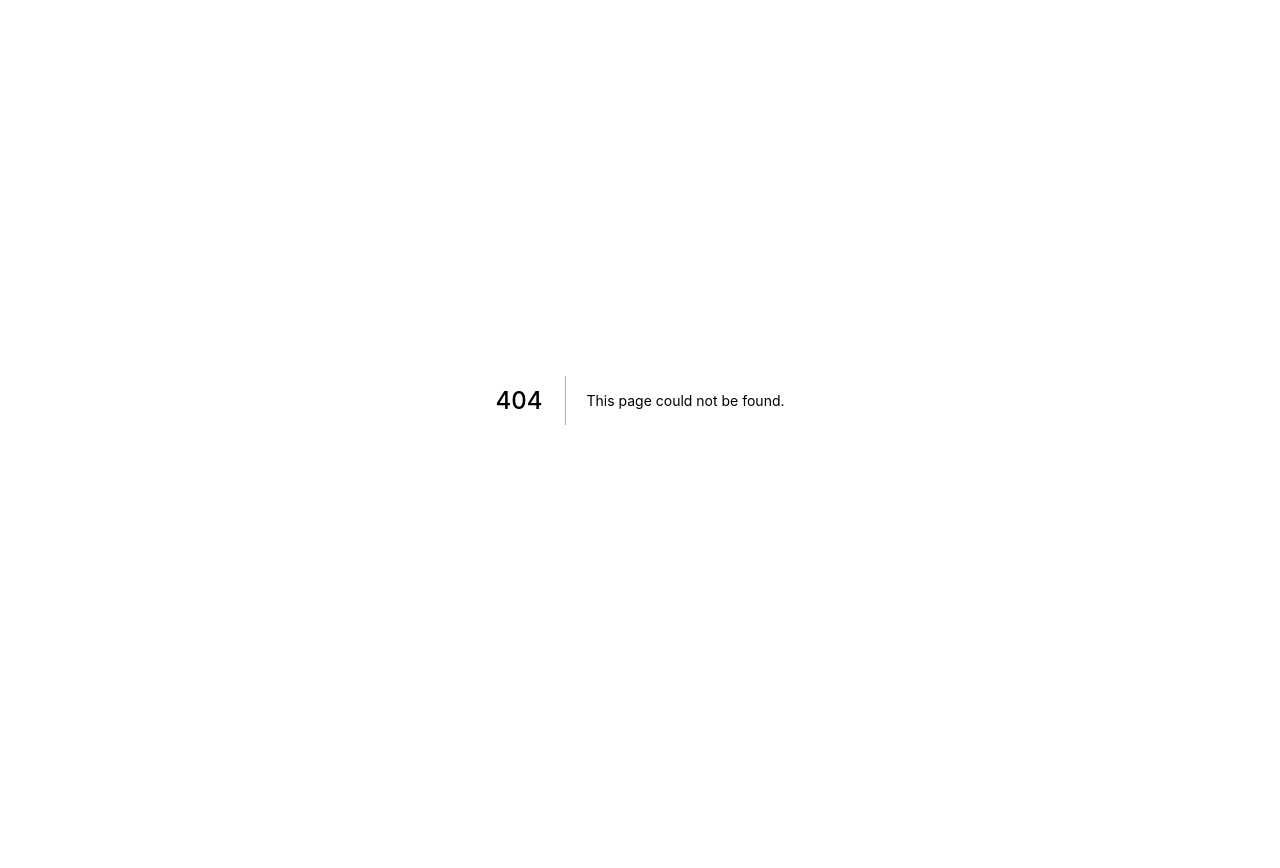
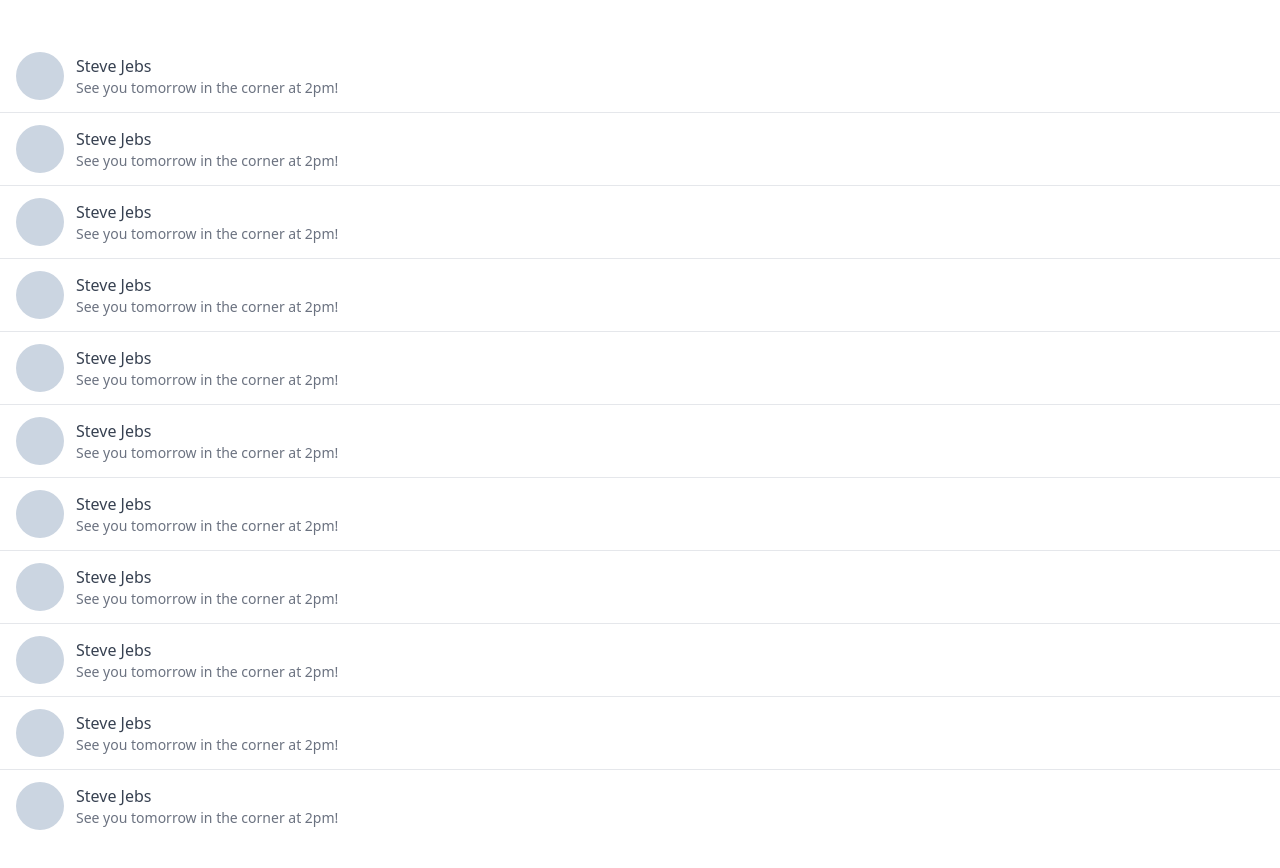
Before and after one commit to 1sol2sol/TIL, a Next.js app in the folder tailwind-ui/: page /chats in a window 1280 px wide. Before the commit this address had no page. Shown: the top 868 px of the page. Before the commit the page ends 800 px from the top, so only its background shows below. Built offline with nearby package versions, Linux system fonts and the light colour scheme.

Commit message:
채팅 리스트 ui

```diff
--- /dev/null
+++ b/tailwind-ui/pages/chats.tsx
@@ -0,0 +1,24 @@
+import type { NextPage } from "next";
+
+const Chats: NextPage = () => {
+  return (
+    <div className="py-10 divide-y-[1px]">
+      {[1, 1, 1, 1, 1, 1, 1, 1, 1, 1, 1].map((_, i) => (
+        <div
+          key={i}
+          className="flex px-4 cursor-pointer items-center space-x-3 py-3"
+        >
+          <div className="w-12 h-12 rounded-full bg-slate-300" />
+          <div>
+            <p className="text-gray-700">Steve Jebs</p>
+            <p className="text-sm text-gray-500">
+              See you tomorrow in the corner at 2pm!
+            </p>
+          </div>
+        </div>
+      ))}
+    </div>
+  );
+};
+
+export default Chats;
```
